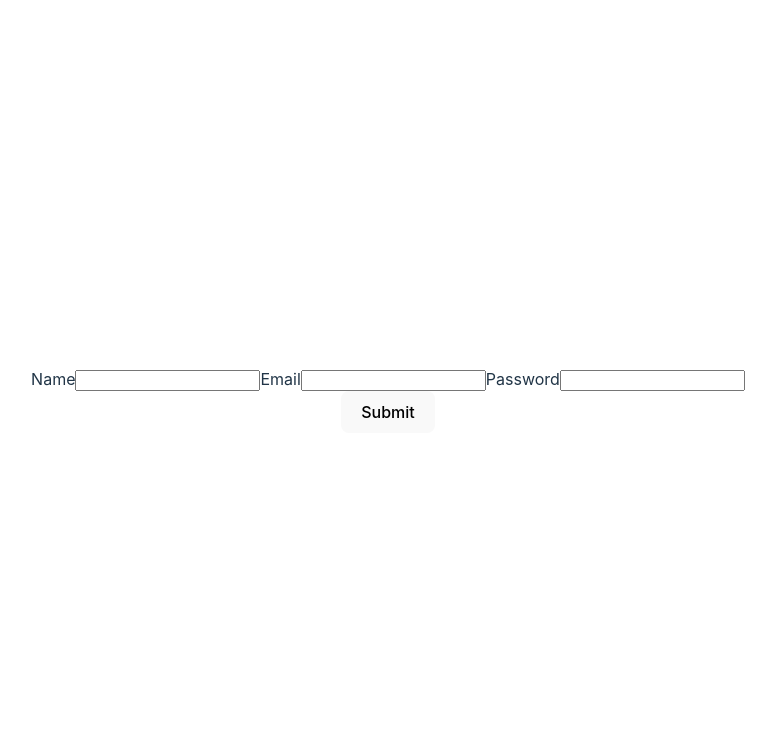
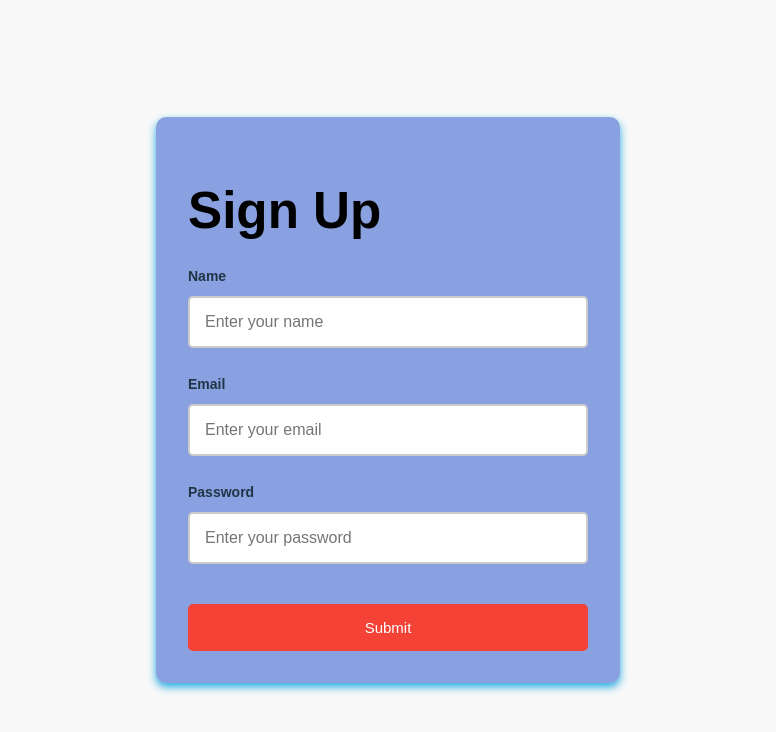
Before and after one commit to RameshKanish/react_basics, a React (Vite) app: page / in a window 1280 px wide. Shown: the top 732 px of the page, without its empty margins (252-1028 px from the left). Built offline with nearby package versions, Linux system fonts and the light colour scheme.

Commit message:
sign up functionality

```diff
--- a/package.json
+++ b/package.json
@@ -12,7 +12,8 @@
   "dependencies": {
     "prop-types": "^15.8.1",
     "react": "^18.3.1",
-    "react-dom": "^18.3.1"
+    "react-dom": "^18.3.1",
+    "react-router-dom": "^6.27.0"
   },
   "devDependencies": {
     "@eslint/js": "^9.11.1",
--- a/src/App.jsx
+++ b/src/App.jsx
@@ -1,11 +1,16 @@
-import './App.css'
-import SimpleForm  from './component/Form';
+import './App.css';
+import SimpleForm from './component/Form';
+import { BrowserRouter as Router, Routes, Route } from 'react-router-dom'; // Import router components
+
 function App() {
   return (
-    <>
-    <SimpleForm/>
-    </>
-  )
+    <Router> {/* Wrap your app with Router */}
+      <Routes>
+        {/* Define routes */}
+        <Route path="/" element={<SimpleForm />} />
+        {/* You can define more routes here */}
+      </Routes>
+    </Router>
+  );
 }
-
 export default App;
--- /dev/null
+++ b/src/assets/styles/SimpleForm.css
@@ -0,0 +1,121 @@
+body {
+    font-family: 'Arial', sans-serif;
+    background-color: #f9f9f9; /* Lighter background to match the second image */
+    margin: 0;
+    padding: 0;
+    display: flex;
+    justify-content: center;
+    align-items: center;
+    height: 100vh;
+}
+
+.form-container {
+    background-color: rgba(14, 63, 196, 0.473);
+    border-radius: 10px;
+    box-shadow: 0 4px 8px #08a1dde5;
+    padding: 2rem;
+    width: 400px;
+    text-align: left; /* Align text to the left */
+}
+
+h2 {
+    color: #333;
+    font-size: 24px;
+    margin-bottom: 1.5rem;
+}
+
+h1 {
+    color: black;
+    font-size: 24px; /* Match size closer to second image */
+    margin-bottom: 1.5rem; /* Add space below heading */
+}
+
+.form {
+    display: flex;
+    flex-direction: column;
+}
+
+.form-group {
+    margin-bottom: 1.5rem;
+}
+
+.form-control {
+    width: 100%; /* Full width of the input box */
+    padding: 15px;
+    border: 2px solid #ccc; /* Lighter border */
+    border-radius: 5px;
+    font-size: 16px;
+    margin-top: 0.5rem;
+    box-sizing: border-box; /* Ensure padding doesn't affect width */
+}
+
+.form-control:focus {
+    border-color: #007bff;
+    outline: none;
+    box-shadow: 0 0 5px rgba(0, 123, 255, 0.25);
+}
+
+.submit-btn {
+    background-color: #f44336; /* Red button background to match */
+    color: white;
+    border: none;
+    padding: 15px;
+    font-size: 15px;
+    border-radius: 5px;
+    cursor: pointer;
+    width: 100%; /* Full width button */
+    transition: background-color 0.3s ease;
+    margin-top: 1rem;
+}
+
+.submit-btn:hover {
+    background-color: #d32f2f; /* Darker red on hover */
+}
+
+label {
+    font-weight: bold;
+    font-size: 14px;
+}
+
+/* Google and Microsoft buttons */
+.social-btn {
+    display: flex;
+    align-items: center;
+    justify-content: center;
+    padding: 15px;
+    border-radius: 5px;
+    font-size: 16px;
+    border: none;
+    cursor: pointer;
+    margin-top: 1rem;
+    width: 100%; /* Full width button */
+    transition: background-color 0.3s ease;
+}
+
+.google-btn {
+    background-color: #db4437;
+    color: white;
+}
+
+.microsoft-btn {
+    background-color: #1a73e8;
+    color: white;
+}
+
+.social-btn:hover {
+    opacity: 0.8; /* Slight transparency effect on hover */
+}
+
+.google-btn:hover {
+    background-color: #c1351d;
+}
+
+.microsoft-btn:hover {
+    background-color: #1357d7;
+}
+
+/* Icon styles inside the social buttons */
+.social-btn i {
+    margin-right: 10px;
+    font-size: 20px;
+}
--- a/src/component/Form.jsx
+++ b/src/component/Form.jsx
@@ -1,56 +1,92 @@
-/* eslint-disable react-hooks/rules-of-hooks */
 import { useState } from "react";
-
-const simpleForm = () =>{
-    const [name , setName] = useState('');
-    const [email , setEmail] = useState ('');
-    const [password , setPassword] = useState ('');
+import "../assets/styles/SimpleForm.css";  // Assuming your CSS is correctly linked
+import { useNavigate } from "react-router-dom";
 
 
+const SimpleForm = () => {
+    const navigate = useNavigate();  // Initialize navigate function
+
+    const [name, setName] = useState('');
+    const [email, setEmail] = useState('');
+    const [password, setPassword] = useState('');
 
     const handleSubmit = (event) => {
+        const data = { name, email, password };
+
         event.preventDefault();
-        const data = {name ,email , password}
+        console.log("Data", data);
+
         fetch('http://localhost:8080/auth/signUp', {
-            method : 'post',
+            method: 'POST',
             headers: {
                 'Content-Type': 'application/json',
             },
-            body : JSON.stringify(data)
+            body: JSON.stringify(data),
         })
-        .then(response => console.log(response.json))
-        .then(result => console.log("result",result))
-        .catch(error => console.error("Error",error))
+        .then(response => response.json())
+        .then(data => {
+            console.log("Response Data:", data);
+            if (data.id) {
+                console.log("User ID:", data.id);
+                window.location.href = 'https://www.zoho.com/';
+                // navigate('https://www.zoho.com/');  // Redirect using navigate
+            } else {
+                alert('Sign-up failed!');
             }
+        })
+        .catch(error => {
+            console.error("Error:", error);
+            alert('An error occurred during sign-up');
+        });
+    };
 
     return (
-        <form onSubmit={handleSubmit}>
-            <div>
-                <label htmlFor='name'>Name</label>
+        <div className="form-container">
+            <h1>Sign Up</h1>
+            <form onSubmit={handleSubmit} className="form">
+                <div className="form-group">
+                    <label htmlFor="name">Name</label>
                     <input
                         type="text"
                         id="name"
-                    value={name} // use of this is we give enitire permission to react to chaneg or save it (To update the value)
+                        value={name}
                         onChange={(event) => setName(event.target.value)}
+                        className="form-control"
+                        placeholder="Enter your name"
                     />
+                </div>
+
+                <div className="form-group">
                     <label htmlFor="email">Email</label>
                     <input
-                    type="text"
+                        type="email"
                         id="email"
                         value={email}
                         onChange={(event) => setEmail(event.target.value)}
+                        className="form-control"
+                        placeholder="Enter your email"
                     />
-                <label htmlFor="passWord">Password</label>
+                </div>
+
+                <div className="form-group">
+                    <label htmlFor="password">Password</label>
                     <input
-                    type="text"
+                        type="password"
                         id="password"
                         value={password}
                         onChange={(event) => setPassword(event.target.value)}
+                        className="form-control"
+                        placeholder="Enter your password"
                     />
                 </div>
-            <button type="submit" onClick={handleSubmit}>Submit </button>
+
+                <button type="submit" className="submit-btn">
+                    Submit
+                </button>
             </form>
-    )
-}
+        </div>
+    );
+};
 
-export default simpleForm;
+
+export default SimpleForm;
```
Also changed, not shown: 1 other file (tests, documents, lock files or other folders). Lines whose indentation alone changed are shown as unchanged.
